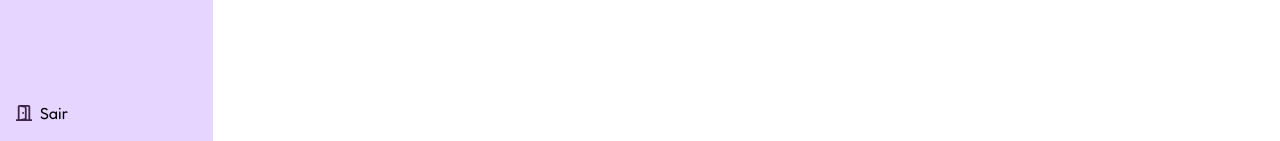
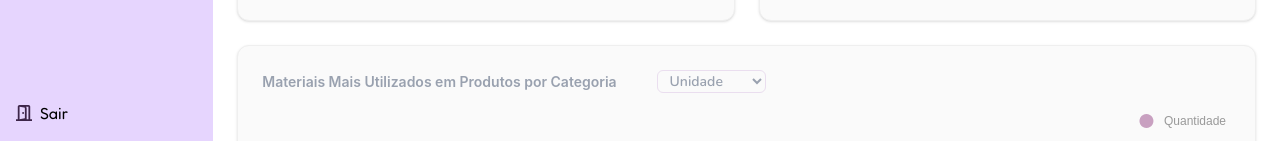
Before and after one commit to EselTech/react-vite-frontend, a React (Vite) app in the folder react-vite-frontend/: page /home in a window 1280 px wide. Shown: the part 659-800 px from the top of the page. Built offline with nearby package versions, Linux system fonts and the light colour scheme; no server answers.

Commit message:
Configurando gráfico de materiais mais utilizados em produtos por categoria

```diff
--- a/react-vite-frontend/src/components/CampoCadastro.jsx
+++ b/react-vite-frontend/src/components/CampoCadastro.jsx
@@ -103,7 +103,6 @@ export function CampoCadastro(props) {
                     aoMudar={setNome}
                     erro={erros.nome}
                     inputsBloqueados={inputsBloqueados}
-                // imagem={"../public/user-icon.svg"}
                 />
                 <InputCadastro
                     nome={"Email"}
@@ -111,7 +110,6 @@ export function CampoCadastro(props) {
                     aoMudar={setEmail}
                     erro={erros.email}
                     inputsBloqueados={inputsBloqueados}
-                // imagem={"../public/email-icon.svg"}
                 />
                 <InputCadastro
                     nome={"Nome de Usuário"}
@@ -119,7 +117,6 @@ export function CampoCadastro(props) {
                     aoMudar={setUsername}
                     erro={erros.username}
                     inputsBloqueados={inputsBloqueados}
-                // imagem={"../public/user-icon.svg"}
                 />
                 <InputCadastro
                     type="password"
@@ -128,7 +125,6 @@ export function CampoCadastro(props) {
                     aoMudar={setSenha}
                     erro={erros.senha}
                     inputsBloqueados={inputsBloqueados}
-                // imagem={"../public/password-icon.svg"}
                 />
             </div>
 
--- a/react-vite-frontend/src/components/DrawerMaterial.jsx
+++ b/react-vite-frontend/src/components/DrawerMaterial.jsx
@@ -13,7 +13,7 @@ export function DrawerMaterial({ isOpen, setDrawerIsOpen, carregarMateriais }) {
         preco: 0.00
     });
 
-    const categorias = ["INTEIRO", "CENTIMETRO", "MILILITROS", "GRAMA"];
+    const categorias = ["INTEIRO", "CENTIMETRO", "MILILITRO", "GRAMA"];
 
 
     async function handleSalvar() {
--- a/react-vite-frontend/src/components/Nav.jsx
+++ b/react-vite-frontend/src/components/Nav.jsx
@@ -7,7 +7,7 @@ export function Nav(props) {
 
     return (
 
-        <nav className="w-2/12 h-screen bg-[#E6D5FE] flex flex-col gap-8">
+        <nav className="w-2/12 h-screen bg-[#E6D5FE] flex flex-col gap-8 ">
 
             <div className="mt-8 w-full flex ">
                 <img className="ml-[0.75vw]" src="logo.svg" />
--- a/react-vite-frontend/src/pages/Home.jsx
+++ b/react-vite-frontend/src/pages/Home.jsx
@@ -34,7 +34,7 @@ export function Home() {
     ]).then(([resHome, resNotif]) => {
       if (resHome.status === "fulfilled") setDashboardData(resHome.value.data);
       if (resNotif.status === "fulfilled") setNotificacoes(resNotif.value.data);
-    });
+    })
   }
 
   useEffect(() => { carregarDados(); }, []);
@@ -44,10 +44,10 @@ export function Home() {
 
   // mapeamento kpi
   const kpis = [
-    { title: "RECEITA MENSAL",    value: fmt(dashboardData?.receitaKPIDTO?.receita_total) },
-    { title: "DESPESA MENSAL",    value: fmt(dashboardData?.despesaKPIDTO?.despesa_total) },
+    { title: "RECEITA MENSAL", value: fmt(dashboardData?.receitaKPIDTO?.receita_total) },
+    { title: "DESPESA MENSAL", value: fmt(dashboardData?.despesaKPIDTO?.despesa_total) },
     { title: "LUCRO MENSAL", value: fmt(dashboardData?.lucroKPIDTO?.lucro) },
-    { title: "A RECEBER ESTE MÊS",  value: fmt(dashboardData?.receberKPIDTO?.valor_a_receber) },
+    { title: "A RECEBER ESTE MÊS", value: fmt(dashboardData?.receberKPIDTO?.valor_a_receber) },
   ];
 
   // ordenação de Alertas
@@ -86,6 +86,7 @@ export function Home() {
       type: "bar",
       data: dadosPedidosStatus.map((p) => p.total),
       itemStyle: { borderRadius: [4, 4, 0, 0] },
+      barWidth: 50
     }],
   };
 
@@ -123,15 +124,52 @@ export function Home() {
     }],
   };
 
+  // grafico 3 - Materiais Mais Saídos
+  const [categoriaMaterial, setCategoriaMaterial] = useState("INTEIRO")
+  const dadosMateriaisCategoria = dashboardData?.materiaisPorCategoria ?? []
+  const optMateriaisCategoria = {
+    color: ["#C8A0C0"],
+    legend: {
+      data: ["Quantidade"],
+      right: 0, top: 0, icon: "circle",
+      textStyle: { color: "#999", fontSize: 12 },
+    },
+    // CORREÇÃO: Aumentado o bottom de 0% para 25% para abrir espaço para o texto inclinado
+    grid: { left: "2%", right: "2%", },
+    xAxis: {
+      type: "category",
+      data: (dadosMateriaisCategoria.filter(material => material.categoria == categoriaMaterial)).map(material => material.nome),
+      axisLine: { show: false },
+      axisTick: { show: false },
+      // CORREÇÃO: Rotacionando as legendas e forçando a exibição de todas
+      axisLabel: {
+        color: "#999",
+        // rotate: 45,    // Inclina o texto em 45 graus
+        interval: 0    // Força a exibição de 100% dos nomes dos materiais
+      },
+    },
+    yAxis: { type: "value", show: false },
+    series: [{
+      name: "Quantidade",
+      type: "bar",
+      data: (dadosMateriaisCategoria.filter(material => material.categoria == categoriaMaterial)).map(material => material.valorTotal),
+      itemStyle: { borderRadius: [4, 4, 0, 0] },
+      barWidth: 50
+    }],
+  }
+
+  console.log((dadosMateriaisCategoria.filter(material => material.categoria == categoriaMaterial)).map(material => material.valorTotal));
+
+
   const graficos = [
     { titulo: "Quantidade de Pedidos Mensal por Status", opt: optPedidos },
-    { titulo: "Receita Anual por Mês",       opt: optReceitaAnual },
+    { titulo: "Receita Anual por Mês", opt: optReceitaAnual },
   ];
 
   return (
-    <div className="flex">
+    <div className="flex w-full h-screen overflow-hidden">
       <Nav tela="Home" />
-      <main className="flex-1 h-full p-6 flex flex-col bg-white font-sans text-gray-800 overflow-hidden">
+      <main className="flex-1 h-screen p-6 flex flex-col bg-white font-sans text-gray-800 overflow-y-auto">
 
         <header className="mb-6 shrink-0">
           <h1 className="text-4xl font-title font-bold text-[#634C89] mb-1">
@@ -188,7 +226,7 @@ export function Home() {
         {/* graficos */}
         <section className="grid grid-cols-1 md:grid-cols-2 gap-6 flex-1 min-h-70">
           {graficos.map((g, i) => (
-            <div key={i} className="bg-[#FAFAFA] border border-[#EFEFEF] rounded-xl p-6 shadow-sm flex flex-col h-full">
+            <div key={i} className="bg-[#FAFAFA] border border-[#EFEFEF] rounded-xl p-6 shadow-sm flex flex-col h-80">
               <div className="flex justify-between items-center mb-4">
                 <h3 className="text-gray-400 text-sm font-semibold">{g.titulo}</h3>
               </div>
@@ -202,6 +240,32 @@ export function Home() {
               </div>
             </div>
           ))}
+          <div className="bg-[#FAFAFA] border border-[#EFEFEF] rounded-xl p-6 shadow-sm flex flex-col h-80 col-span-2">
+
+            <div className="flex gap-10 items-center mb-4">
+              <h3 className="text-gray-400 text-sm font-semibold">Materiais Mais Utilizados em Produtos por Categoria</h3>
+
+              <select
+                className=" text-sm font-semibold font-text border border-[#eadeef] rounded-md px-2 outline-none focus:border-[#896D95] text-gray-400"
+                onChange={e => {
+                  setCategoriaMaterial(e.target.value)
+                }}>
+                <option value="INTEIRO">Unidade</option>
+                <option value="MILILITRO">Mililitros</option>
+                <option value="GRAMA">Gramas</option>
+                <option value="CENTIMETRO">Centímetro</option>
+              </select>
+            </div>
+
+
+            <div className="flex-1 w-full min-h-0">
+              <ReactECharts
+                option={optMateriaisCategoria}
+                style={{ height: "100%", width: "100%" }}
+                opts={{ renderer: "svg" }}
+              />
+            </div>
+          </div>
         </section>
       </main>
     </div>
```
